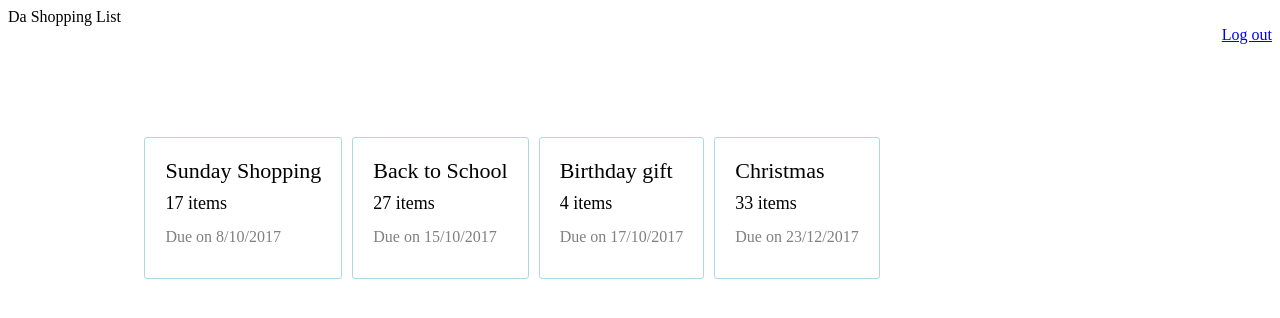
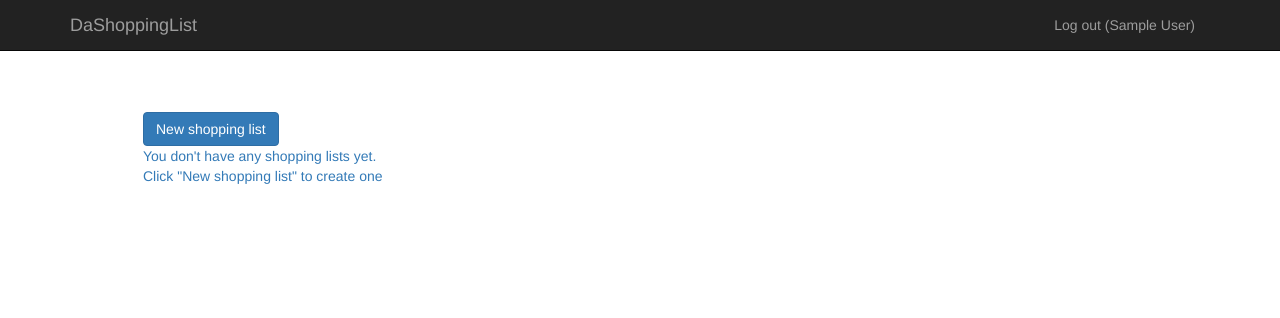
Before and after one commit to kennlebu/ShoppingListApp, a Flask app: page / in a window 1280 px wide. Shown: the top 318 px of the page. Run offline with Flask 2, Linux system fonts and the light colour scheme; the visitor is signed in with stand-in values (Sample User, id 1).

Commit message:
Integrate flask in UI

```diff
--- a/app/templates/index.html
+++ b/app/templates/index.html
@@ -1,76 +1,31 @@
-<!DOCTYPE html>
+{% extends "base.html" %} {% block content %}
 
-<html lang="en">
+<div class="row col-md-12 index-content-row">
+    <div class="col-md-12 add-button">
+        <form method="post" action="/create_shopping_list">
+            <input class="btn btn-primary" type="submit" value="New shopping list" name="add_shopping_list" />
+        </form>
+    </div>
+    <div class="col-md-12" style="margin:20 auto 0 auto;">
 
-<head>
-    <title>Da Shopping List</title>
-    <link rel="stylesheet" href="css/styles.css" type="text/css">
-</head>
-
-<body>
-    <nav>
-        <div class="nav-content">
-            <div class="logo">
-                Da Shopping List
-            </div>
-            <div class="right">
-                <a href="login.html">
-                    Log out</a>
-            </div>
-        </div>
-    </nav>
-
-    <div class="content">
-        <div class="row index-content-row">
-            <div class="shopping-list-card">
-                <div class="shopping-list-name">
-                    Sunday Shopping
+        {% if user.shopping_lists|length > 0 %} {% for shopping_list in user.shopping_lists %}
+        <a href="/shopping_list?action=view&shoppinglist={{ shopping_list.shopping_list_name }}">
+            <div class="shopping-list-card col-md-3">
+                <div class="shopping-list-name col-md-11">
+                    {{ shopping_list.shopping_list_name }}
                 </div>
-                <div class="shopping-list-number">
-                    17 items
+                <div class="shopping-list-number col-md-11">
+                    {{ shopping_list.items|length }}
                 </div>
-                <div class="shopping-list-date">
-                    Due on 8/10/2017
+                <div class="shopping-list-date col-md-11">
+                    Due on {{ shopping_list.date_created }}
                 </div>
             </div>
+        </a>
+        {% endfor %} {% else %}
+        <p id="no-shopping-lists">You don't have any shopping lists yet.<br/> Click "New shopping list" to create one</p>
+        {% endif %}
+    </div>
 
-            <div class="shopping-list-card">
-                <div class="shopping-list-name">
-                    Back to School
-                </div>
-                <div class="shopping-list-number">
-                    27 items
-                </div>
-                <div class="shopping-list-date">
-                    Due on 15/10/2017
-                </div>
-            </div>
-
-            <div class="shopping-list-card">
-                <div class="shopping-list-name">
-                    Birthday gift
-                </div>
-                <div class="shopping-list-number">
-                    4 items
-                </div>
-                <div class="shopping-list-date">
-                    Due on 17/10/2017
-                </div>
-            </div>
-
-            <div class="shopping-list-card">
-                <div class="shopping-list-name">
-                    Christmas
-                </div>
-                <div class="shopping-list-number">
-                    33 items
-                </div>
-                <div class="shopping-list-date">
-                    Due on 23/12/2017
-                </div>
-            </div>
-
-        </div>
-        <!-- End content -->
-    </div>
-</body>
+</div>
+{% endblock %}
```
Also changed, not shown: app/templates/login.html (+21 -42 lines), app/templates/signup.html (+36 -39 lines).
